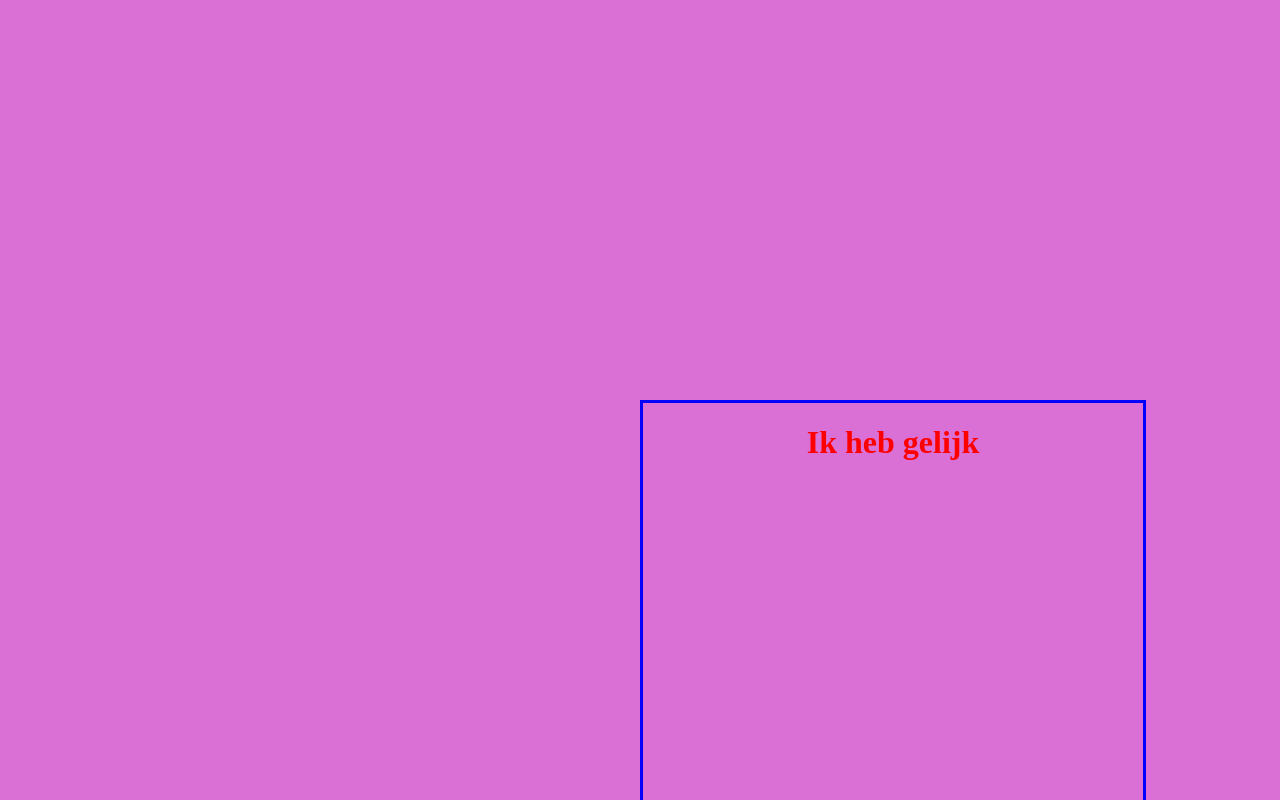
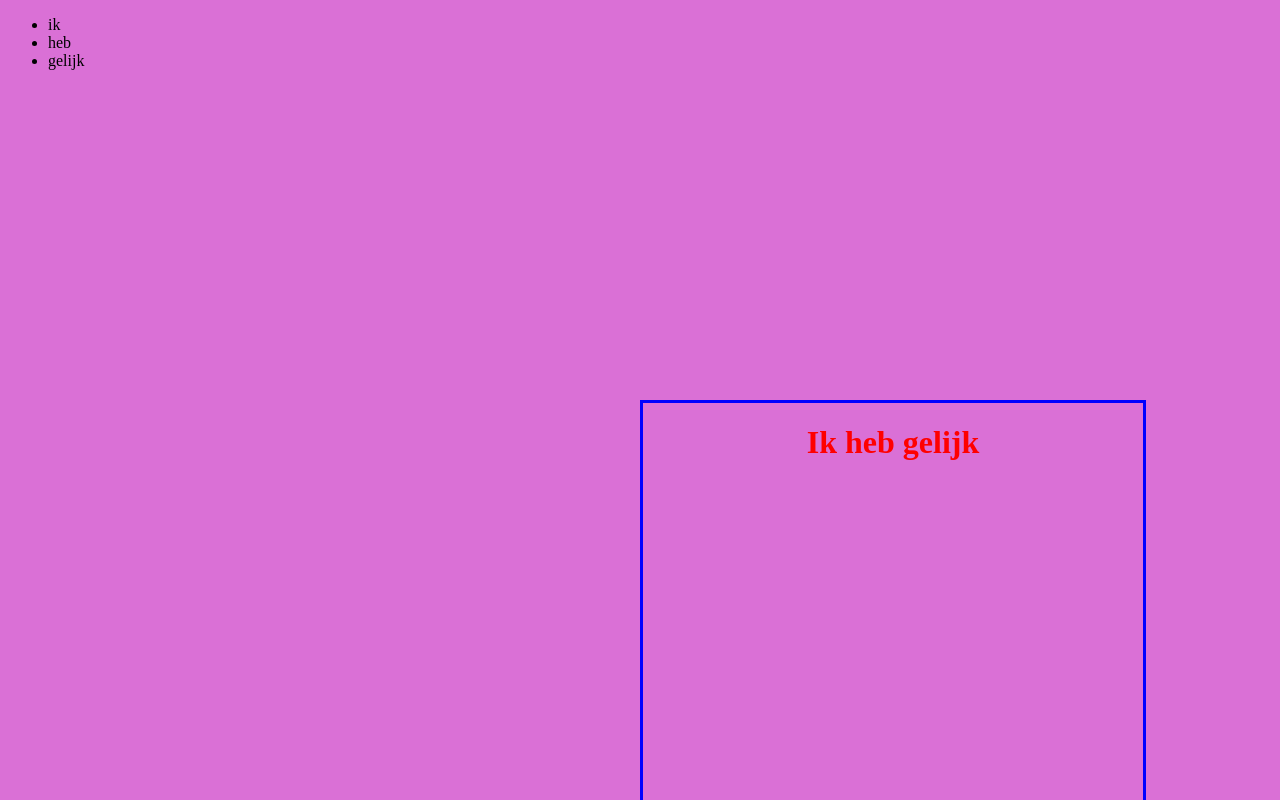
Before and after one commit to ZijlerArnold/lesson2, a plain HTML site: page index.html in a window 1280 px wide. Drawn offline with Linux system fonts and the light colour scheme.

Commit message:
ik bedoel in de index.html

```diff
--- a/index.html
+++ b/index.html
@@ -13,6 +13,12 @@
     <h1>Ik heb gelijk</h1>
     </div>
 
+    <ul>
+        <li>ik</li>
+        <li>heb</li>
+        <li>gelijk</li>
+    </ul>
+
 
     <script src="app.js"></script>
  </body>
```
